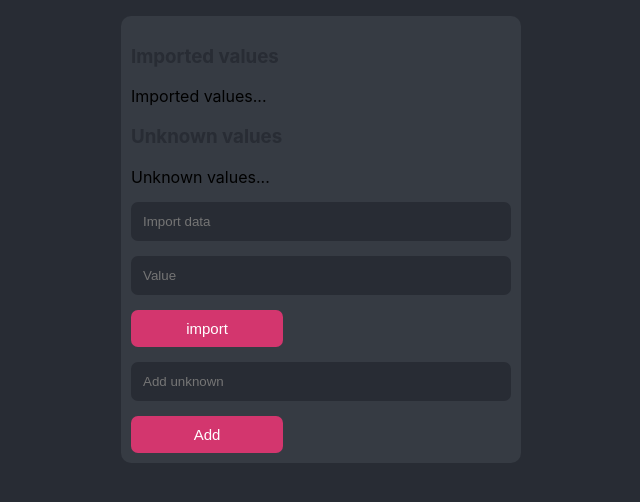
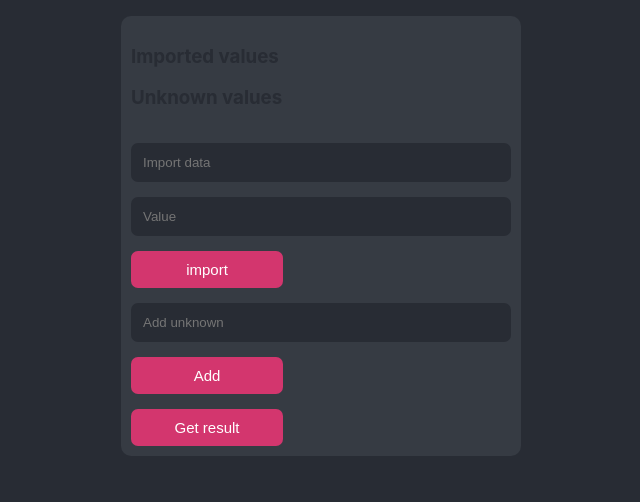
Before and after one commit to dawmanukian/Physics, a React (Create React App) app: page / in a window 1280 px wide. Shown: the top 502 px of the page, without its empty margins (319-959 px from the left). Built offline with nearby package versions, Linux system fonts and the light colour scheme.

Commit message:
add reducer and state

```diff
--- a/package.json
+++ b/package.json
@@ -9,6 +9,7 @@
     "react": "^18.2.0",
     "react-dom": "^18.2.0",
     "react-scripts": "5.0.1",
+    "uuid": "^9.0.0",
     "web-vitals": "^2.1.4"
   },
   "scripts": {
--- a/src/App.js
+++ b/src/App.js
@@ -1,12 +1,58 @@
 import Answer from "./components/answer/Answer";
 import PhysicsForm from "./components/physics-form/PhysicsForm";
 import PhysicsValues from "./components/physics-values/PhysicsValues";
+import { useReducer, useState } from "react";
+import { v4 as uuidv4} from "uuid";
+
+const reducer = (state, action) => {
+  switch (action.type) {
+    case 'ADD-DATA':
+      return [
+        ...state,
+        {
+          id: uuidv4(),
+          element: action.payload.element,
+          value: action.payload.value
+        }
+      ]
+    case 'ADD-UNKNOWN':
+      return [
+        ...state,
+        {
+          id: uuidv4(),
+          element: action.payload.element
+        }
+      ]
+  }
+}
 
 function App() {
+
+  const [data, dispatch] = useReducer(reducer,[])
+  const [unknowns, setUnknowns] = useState([])
+
   return (
     <div className="App">
-      <PhysicsValues />
-      <PhysicsForm />
+      <PhysicsValues imported={data} unknown={unknowns}/>
+      <PhysicsForm onAdd={(element, value) => {
+        dispatch({
+          type: 'ADD-DATA',
+          payload: {
+            element,
+            value
+          }
+        })
+      }}
+      onAddUnknown={(element) => {
+        setUnknowns([
+          ...unknowns,
+          {
+            id: uuidv4(),
+            element
+          }
+        ])
+      }}
+      />
       <Answer />
     </div>
   );
--- a/src/components/physics-form/PhysicsForm.jsx
+++ b/src/components/physics-form/PhysicsForm.jsx
@@ -1,6 +1,6 @@
 import React, { useState } from 'react'
 
-const PhysicsForm = () => {
+const PhysicsForm = ({onAdd, onAddUnknown}) => {
 
   const [value, setValue] = useState('');
   const [imported, setImported] = useState('');
@@ -25,9 +25,9 @@ const PhysicsForm = () => {
               }}
             />
             <button onClick={() => {
-              console.log('====================================');
-              console.log(value);
-              console.log('====================================');
+              setImported('')
+              setValue('')
+              onAdd(imported, value)
             }}>
                 import
             </button>
@@ -38,8 +38,15 @@ const PhysicsForm = () => {
                 setUnknown(evn.target.value)
               }}
             />
+            <button onClick={() => {
+              setUnknown('')
+              onAddUnknown(unknown)
+            }}>
+                Add
+            </button>
+            <br></br>
             <button>
-                Add
+              Get result
             </button>
         </form>
     </div>
--- a/src/components/physics-value/PhysicsValue.jsx
+++ b/src/components/physics-value/PhysicsValue.jsx
@@ -2,8 +2,12 @@ import React from 'react'
 
 const PhysicsValue = ({data}) => {
   return (
-    <div>
-        {data}
+    <div className='physics-value'>
+      {data.map(el => {
+        return (
+          <p key={el.id}>{el.element} {el.value != undefined ? '=' : '= ?'} {el.value != undefined && el.value}</p>
+        )
+      })}
     </div>
   )
 }
--- a/src/components/physics-values/PhysicsValues.jsx
+++ b/src/components/physics-values/PhysicsValues.jsx
@@ -1,16 +1,16 @@
 import React from 'react'
 import PhysicsValue from '../physics-value/PhysicsValue'
 
-const PhysicsValues = () => {
+const PhysicsValues = ({imported, unknown}) => {
   return (
     <div className='physics-values'>
         <div>
             <h3>Imported values</h3>
-            <PhysicsValue data={'Imported values...'}/>
+            <PhysicsValue data={imported}/>
         </div>
         <div>
             <h3>Unknown values</h3>
-            <PhysicsValue data={'Unknown values...'}/>
+            <PhysicsValue data={unknown}/>
         </div>
     </div>
   )
--- a/src/index.css
+++ b/src/index.css
@@ -50,3 +50,7 @@ code {
   width: 40%;
   font-size: 15px;
 }
+.App .physics-value {
+  color: #757982;
+  font-weight: 900;
+}
```
Also changed, not shown: 1 other file (tests, documents, lock files or other folders).
